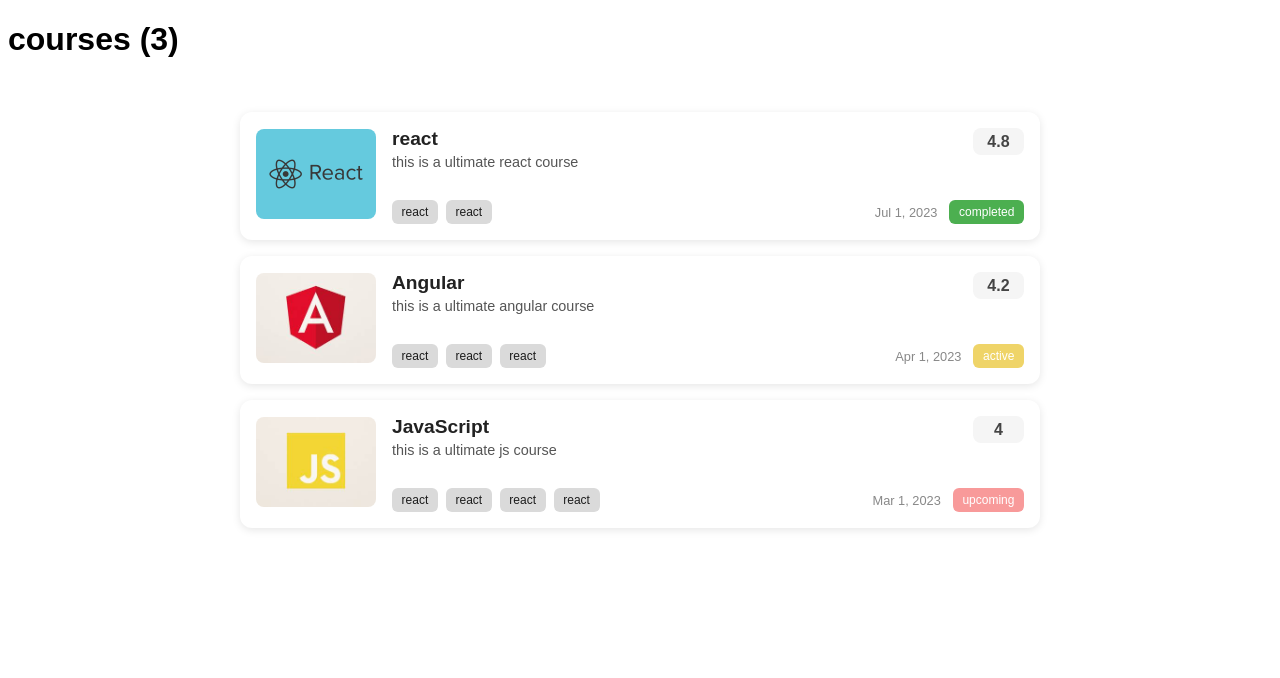
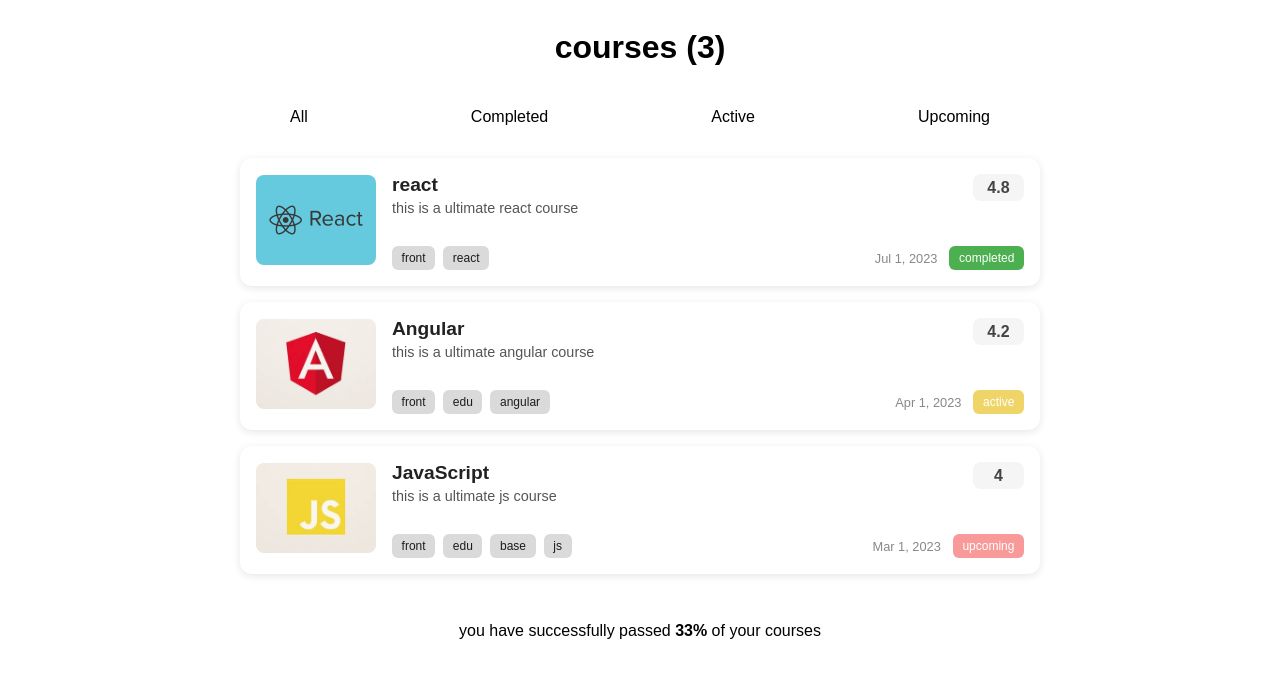
Before and after one commit to saeedd1994/react-installation, a React (Vite) app: page / in a window 1280 px wide. Shown: the top 678 px of the page. Built offline with nearby package versions, Linux system fonts and the light colour scheme.

Commit message:
adding some css adding header and footer component

```diff
--- a/src/App.css
+++ b/src/App.css
@@ -13,7 +13,7 @@
     display: flex;
     background: #fff;
     border-radius: 12px;
-  box-shadow: 0 2px 8px rgba(0,0,0,0.1);
+    box-shadow: 0 2px 8px rgba(0, 0, 0, 0.1);
     overflow: hidden;
     padding: 1rem;
     align-items: center;
@@ -113,3 +113,18 @@
     font-size: 0.8rem;
     color: #888;
 }
+
+.header, .footer {
+    display: flex;
+    flex-direction: column;
+    justify-content: center;
+    align-items: center;
+}
+
+.course-status {
+    display: flex;
+    justify-content: space-between;
+    align-items: center;
+    min-width: 700px;
+    margin-top: 20px;
+}
--- a/src/App.jsx
+++ b/src/App.jsx
@@ -1,14 +1,17 @@
 import CourseList from "./components/CourseList"
 import './App.css'
+import Header from "./components/Header.jsx";
+import Footer from "./components/Footer.jsx";
 
 
-function App(){
-  return(
-    <div>
-      <h1>courses (3)</h1>
-      <CourseList/>
-    </div>
-  )
+function App() {
+    return (
+        <div>
+            <Header/>
+            <CourseList/>
+            <Footer/>
+        </div>
+    )
 }
 
 export default App
--- a/src/components/CourseCard.jsx
+++ b/src/components/CourseCard.jsx
@@ -32,7 +32,7 @@ function CourseCardFooter({course}) {
 
     return (<div className="course-item__footer">
             <div className="tags">
-                {course.tags.map((tag, index) => (<span className='badge badge--status' key={index}>react</span>))}
+                {course.tags.map((tag, index) => (<span className='badge badge--status' key={index}>{tag}</span>))}
             </div>
             <div className="captions">
                 <div className="date">{startAt}</div>
--- /dev/null
+++ b/src/components/Footer.jsx
@@ -0,0 +1,9 @@
+function Footer() {
+    return (
+        <div className="footer">
+            <p>you have successfully passed <strong>33%</strong> of your courses</p>
+        </div>
+    )
+}
+
+export default Footer;
--- /dev/null
+++ b/src/components/Header.jsx
@@ -0,0 +1,14 @@
+const courseStatus = ['All', 'Completed', 'Active', 'Upcoming'];
+
+function Header() {
+    return (
+        <div className="header">
+            <h1>courses (3)</h1>
+            <div className='course-status'>
+                {courseStatus.map((status) => <div key={status}>{status}</div>)}
+            </div>
+        </div>
+    )
+}
+
+export default Header;
```
Lines whose indentation alone changed are shown as unchanged.
